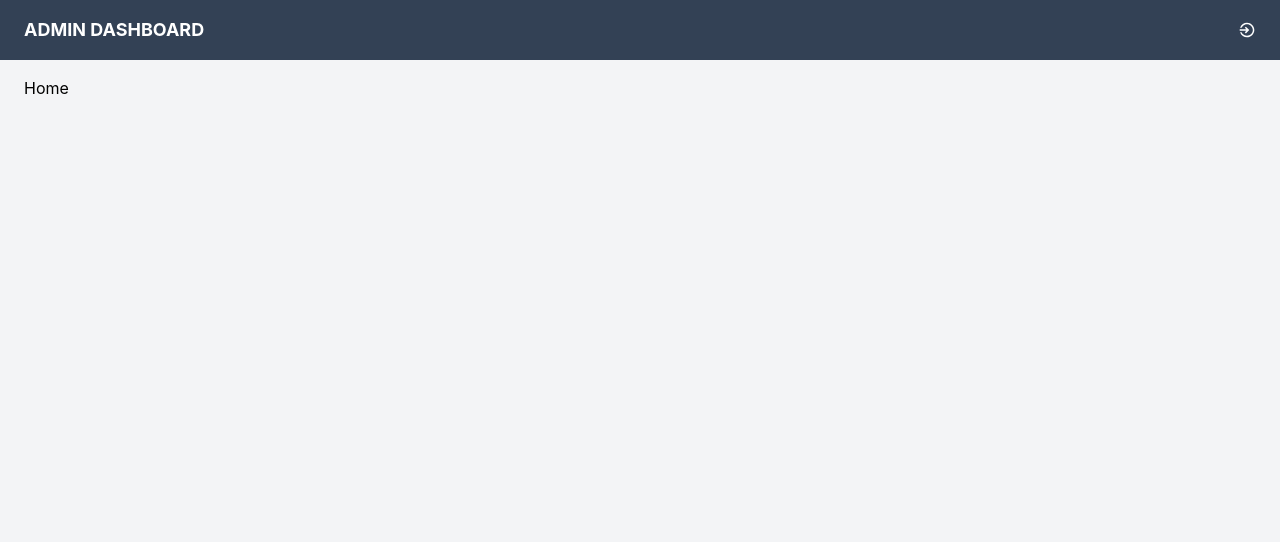
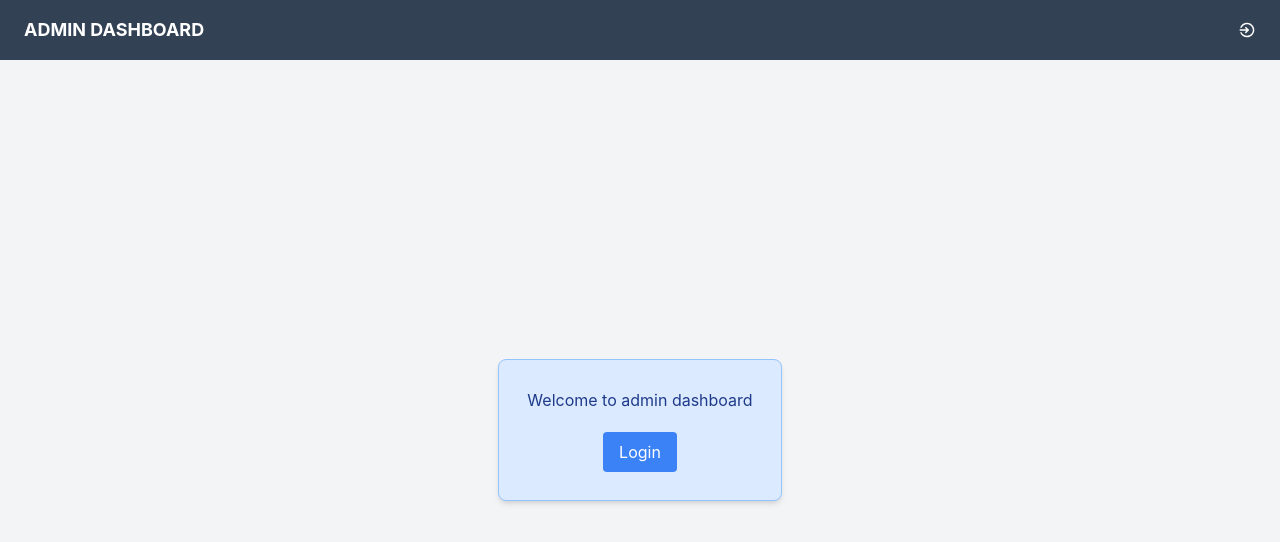
Before and after one commit to iliubinskii/bootcamp-vite-react-ts, a React (Vite) app: page / in a window 1280 px wide. Shown: the top 542 px of the page. Built offline with nearby package versions, Linux system fonts and the light colour scheme.

Commit message:
Styled homepage

```diff
--- a/src/admin-dashboard/pages/Home.tsx
+++ b/src/admin-dashboard/pages/Home.tsx
@@ -1,3 +1,17 @@
+import { Link } from "react-router-dom";
+
 export function Home() {
-  return <div>Home</div>;
+  return (
+    <div className="flex-grow flex flex-col justify-center items-center">
+      <div className="border border-blue-300 rounded-lg shadow-md bg-blue-100 p-7 flex flex-col items-center gap-5 text-blue-900">
+        Welcome to admin dashboard
+        <Link
+          to="/login"
+          className="rounded px-4 py-2 bg-blue-500 text-white hover:bg-blue-600 focus:outline-none focus:ring-2 focus:ring-blue-500 focus:ring-opacity-50"
+        >
+          Login
+        </Link>
+      </div>
+    </div>
+  );
 }
```
